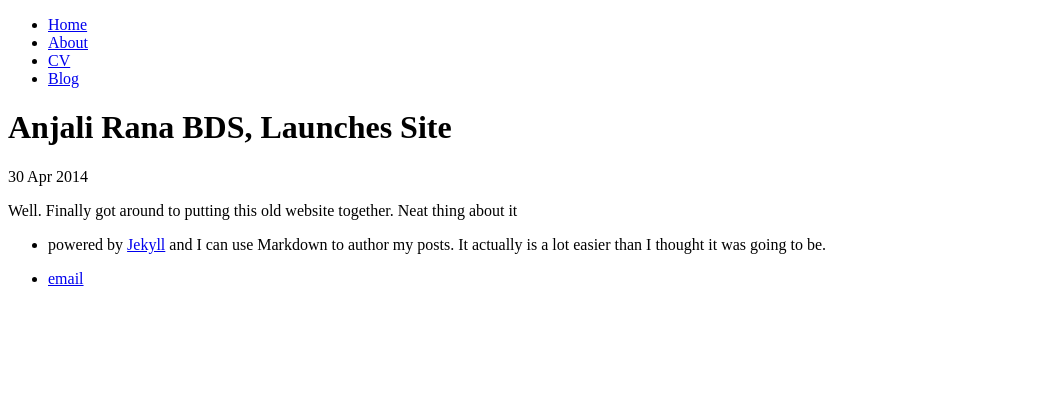
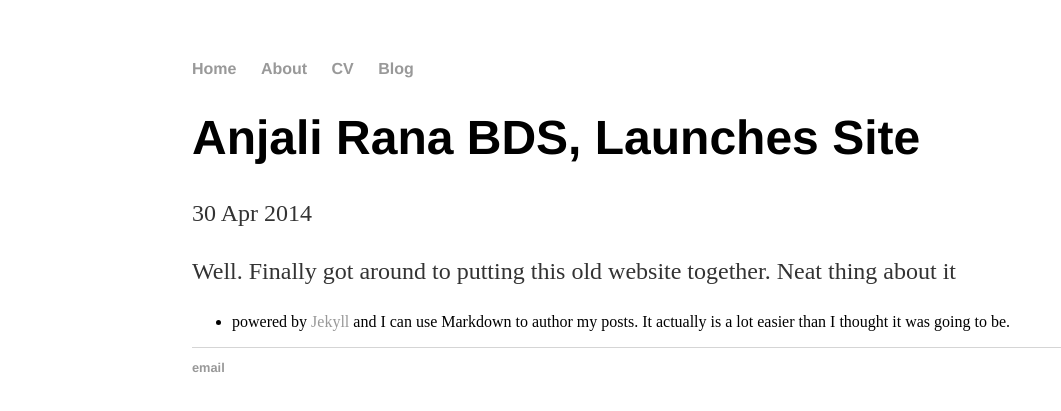
Before and after one commit to utpalrana/dento, a Jekyll site: the page built from _posts/2017-11-30-anjali-rana-site-launched.md, in a window 1280 px wide. Shown: the top 411 px of the page, without its empty margins (0-1061 px from the left). Built offline with Jekyll 4.4.1, drawn with Linux system fonts in a browser that asks for light colours.

Commit message:
Update default.html

```diff
--- a/_layouts/default.html
+++ b/_layouts/default.html
@@ -3,7 +3,7 @@
 		<head>
 			<title>{{ page.title }}</title>
 			<!-- link to main stylesheet -->
-			<link rel="stylesheet" type="text/css" href="dento/css/main.css">
+			<link rel="stylesheet" type="text/css" href="/dento/css/main.css">
 		</head>
 		<body>
 			<nav>
```
